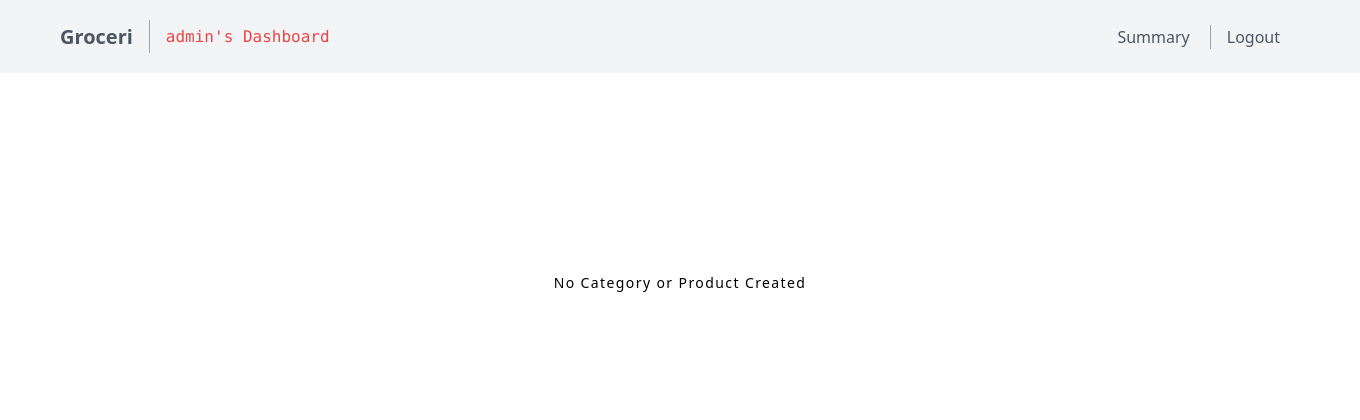
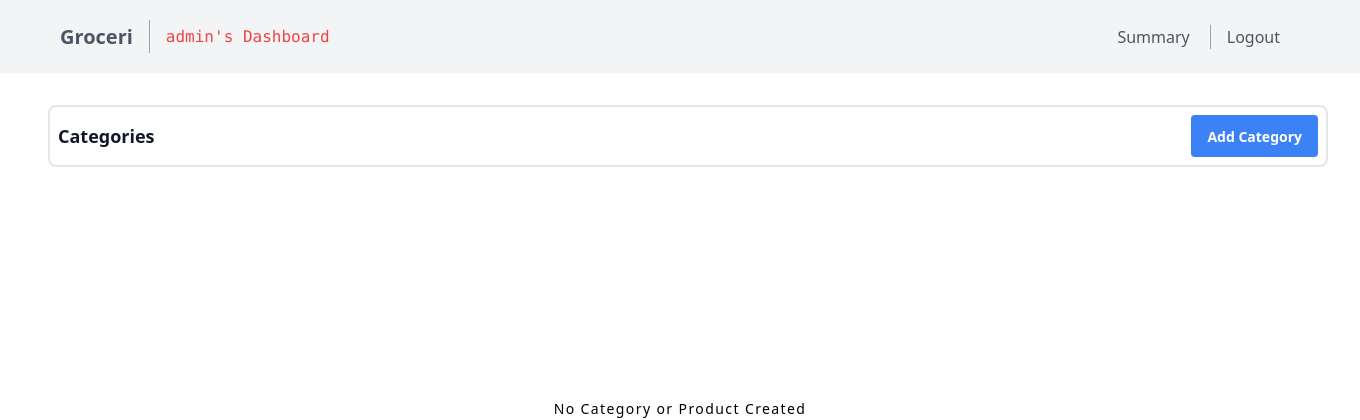
Before and after one commit to Jeevanchoudhary9/GroceriStore-Application, a Flask app: page /manager_index in a window 1360 px wide. Shown: the top 420 px of the page. Run offline with Flask 3, Linux system fonts and the light colour scheme; the visitor is signed in with stand-in values (Sample User, id 1); some libraries are stand-ins or nearby versions.

Commit message:
category addition when no category is available

```diff
--- a/templates/manager_index.html
+++ b/templates/manager_index.html
@@ -1,10 +1,6 @@
 {% extends 'manager_layout.html' %}
 {% block content %}
 
-{%if categories==[]%}
-
-    <h2 class="text-sm tracking-widest title-font mb-1 font-medium text-center" style="margin-top:200px;">No Category or Product Created</h2>
-{%else%}
 
 <div class="container px-0 py-8 mx-12  ">
 
@@ -19,7 +15,12 @@
         </div>
     </div>
     </div>
+
+{%if categories==[]%}
+
+    <h2 class="text-sm tracking-widest title-font mb-1 font-medium text-center" style="margin-top:200px;">No Category or Product Created</h2>
 {%endif%}
+
 
 <div class="container px-12 py-16 mx-10  ">
     {% for category in categories%}
```
